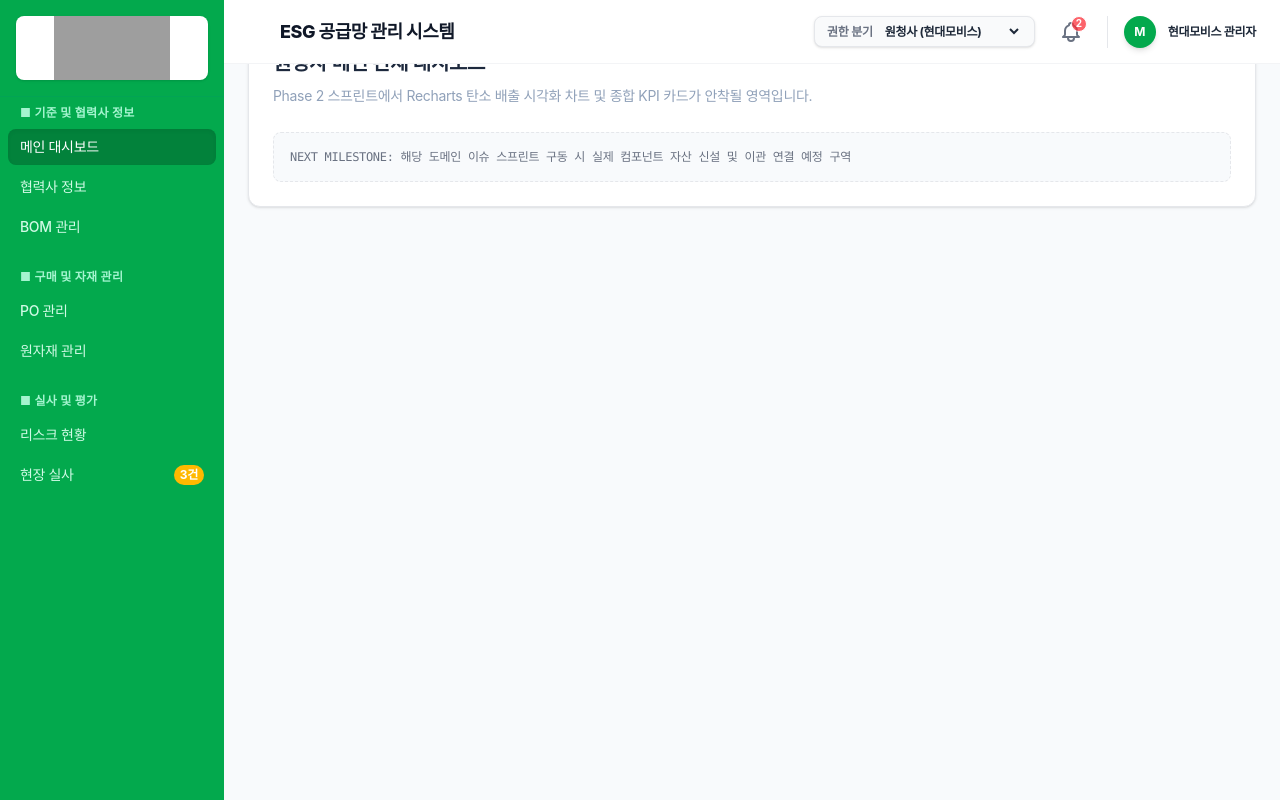
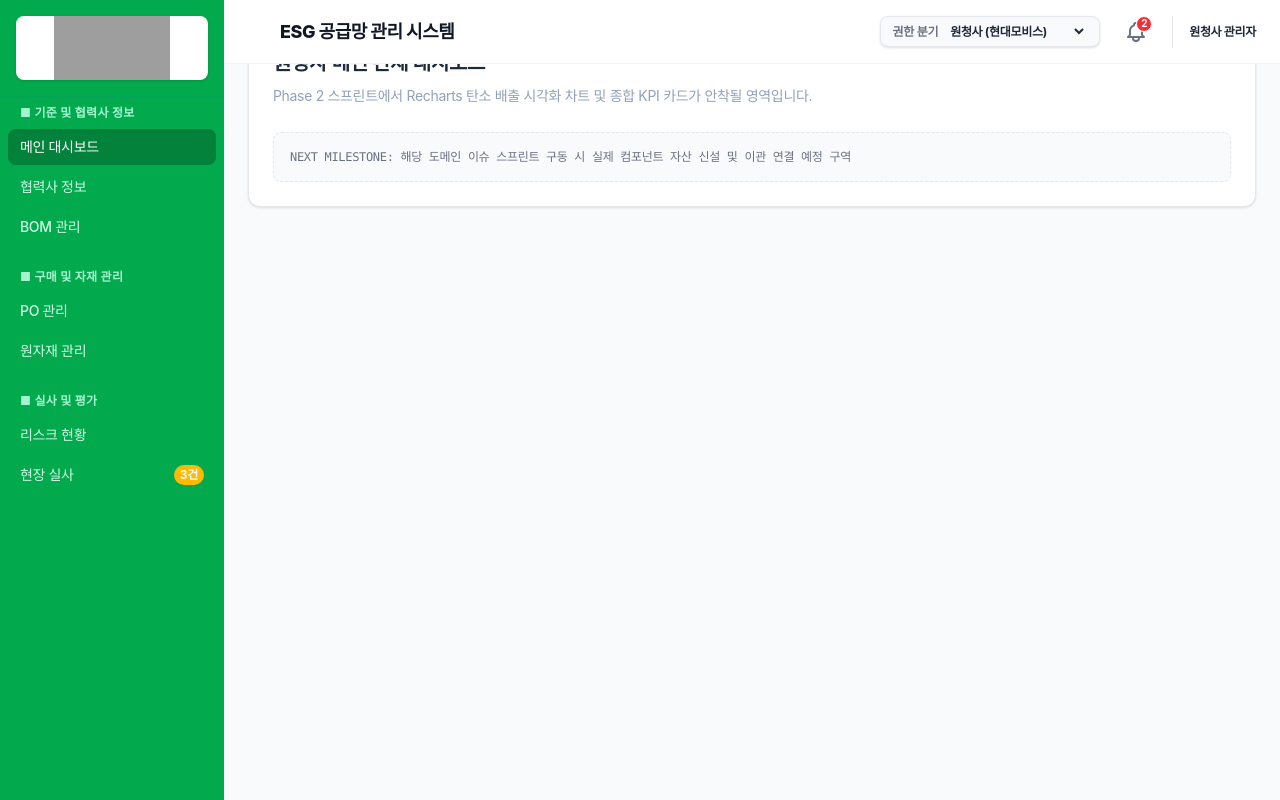
Before and after one commit to shell-files/dev_triplevalues, a React app in the folder frontend/: page / in a window 1280 px wide. Built offline with nearby package versions, Linux system fonts and the light colour scheme; grey boxes are pictures that could not be loaded; the HTML template or start-up script is replaced by a standard one; a web font is replaced by a local one.

Commit message:
[FE] HeaderNav.jsx 우측 프로필 아바타 제거, 원청사 관리자 명칭 변경

```diff
--- a/frontend/src/components/Layout/HeaderNav.jsx
+++ b/frontend/src/components/Layout/HeaderNav.jsx
@@ -53,7 +53,7 @@ const HeaderNav = ({
               <path strokeLinecap="round" strokeLinejoin="round" strokeWidth="2" d="M15 17h5l-1.405-1.405A2.032 2.032 0 0118 14.158V11a6.002 6.002 0 00-4-5.659V5a2 2 0 10-4 0v.341C7.67 6.165 6 8.388 6 11v3.159c0 .538-.214 1.055-.595 1.436L4 17h5m6 0v1a3 3 0 11-6 0v-1m6 0H9" />
             </svg>
             {unread > 0 && (
-              <span className="absolute top-1 right-1 bg-red-500 text-white text-[10px] font-bold w-4 h-4 rounded-full flex items-center justify-center border border-white animate-pulse">
+              <span className="absolute top-1 right-1 bg-red-500 text-white text-[10px] font-bold w-4 h-4 rounded-full flex items-center justify-center border border-white">
                 {unread}
               </span>
             )}
@@ -68,12 +68,9 @@ const HeaderNav = ({
           )}
         </div>
 
-        <div className="flex items-center gap-3 border-l border-gray-200 pl-4">
-          <div className="w-8 h-8 rounded-full bg-[#03a94d] text-white flex items-center justify-center text-xs font-bold shadow-md">
-            M
-          </div>
-          <span className="text-xs font-bold text-gray-800 hidden sm:inline">
-            {userRole} 관리자
+        <div className="flex items-center border-l border-gray-200 pl-4 h-8">
+          <span className="text-xs font-bold text-gray-800 hidden sm:inline select-none">
+            원청사 관리자
           </span>
         </div>
       </div>
```
